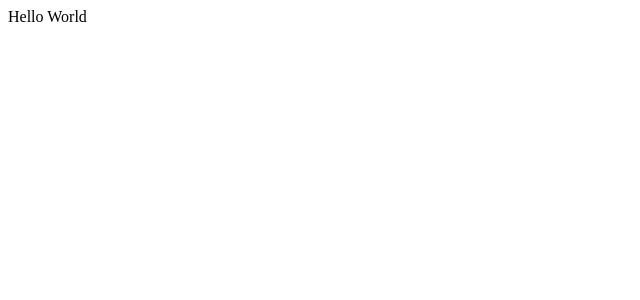
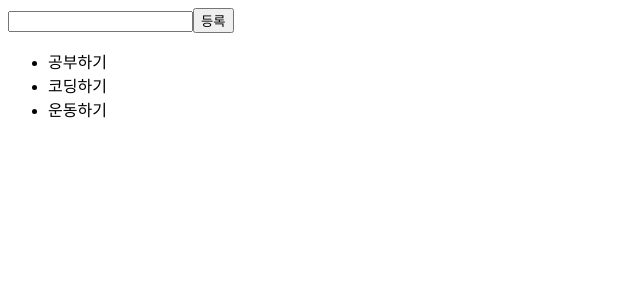
Before and after one commit to sik2/todo-250703, a React (Vite) app: page / in a window 1280 px wide. Shown: the top 300 px of the page, without its empty margins (0-640 px from the left). Built offline with nearby package versions, Linux system fonts and the light colour scheme.

Commit message:
app > todo add, list

```diff
--- a/src/App.jsx
+++ b/src/App.jsx
@@ -1,5 +1,27 @@
+import { useState } from 'react'
+
 function App() {
-    return <>Hello World</>
+    const [todos, setTodos] = useState(['공부하기', '코딩하기', '운동하기'])
+
+    const handleOnSubmit = (e) => {
+        e.preventDefault()
+        const form = e.target
+        setTodos([form.todo.value, ...todos])
+    }
+
+    return (
+        <>
+            <form onSubmit={handleOnSubmit}>
+                <input type="text" name="todo" />
+                <button type="submit">등록</button>
+            </form>
+            <ul>
+                {todos.map((todo, i) => (
+                    <li key={i}>{todo}</li>
+                ))}
+            </ul>
+        </>
+    )
 }
 
 export default App
```
